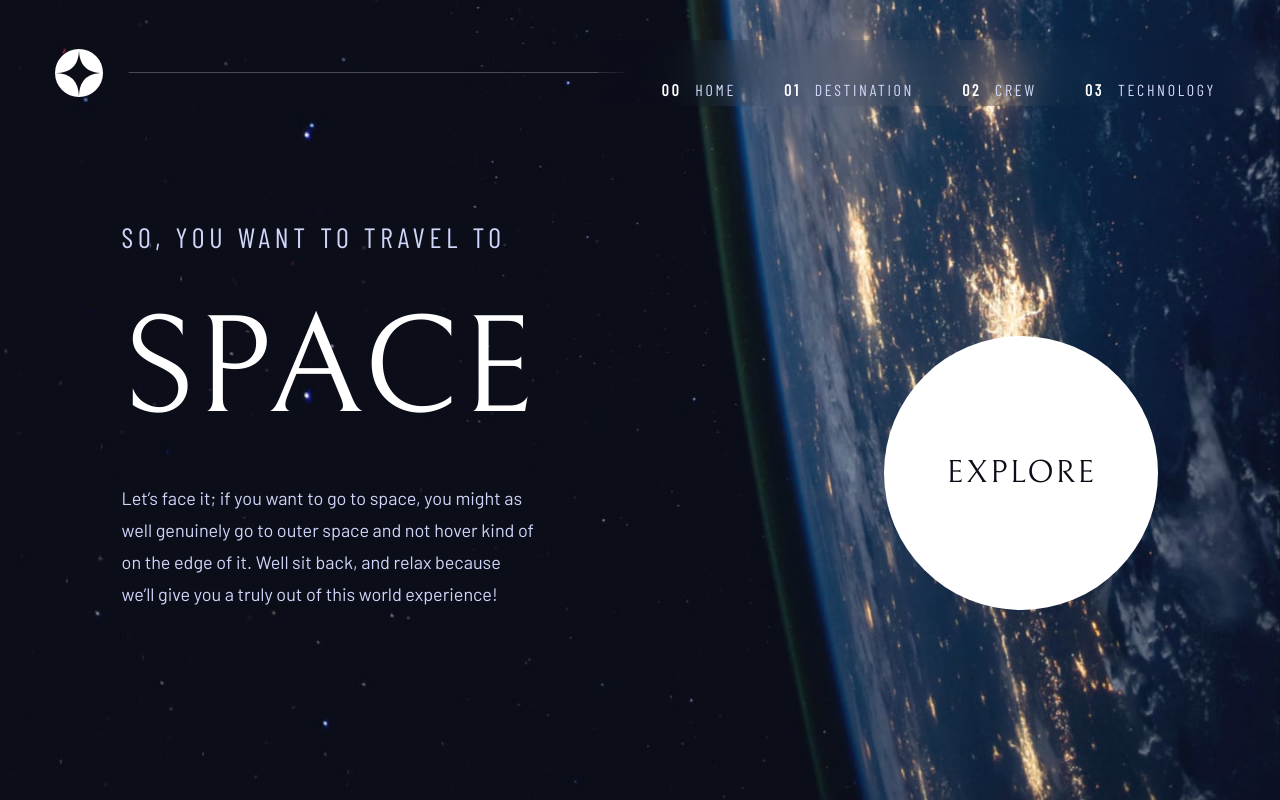
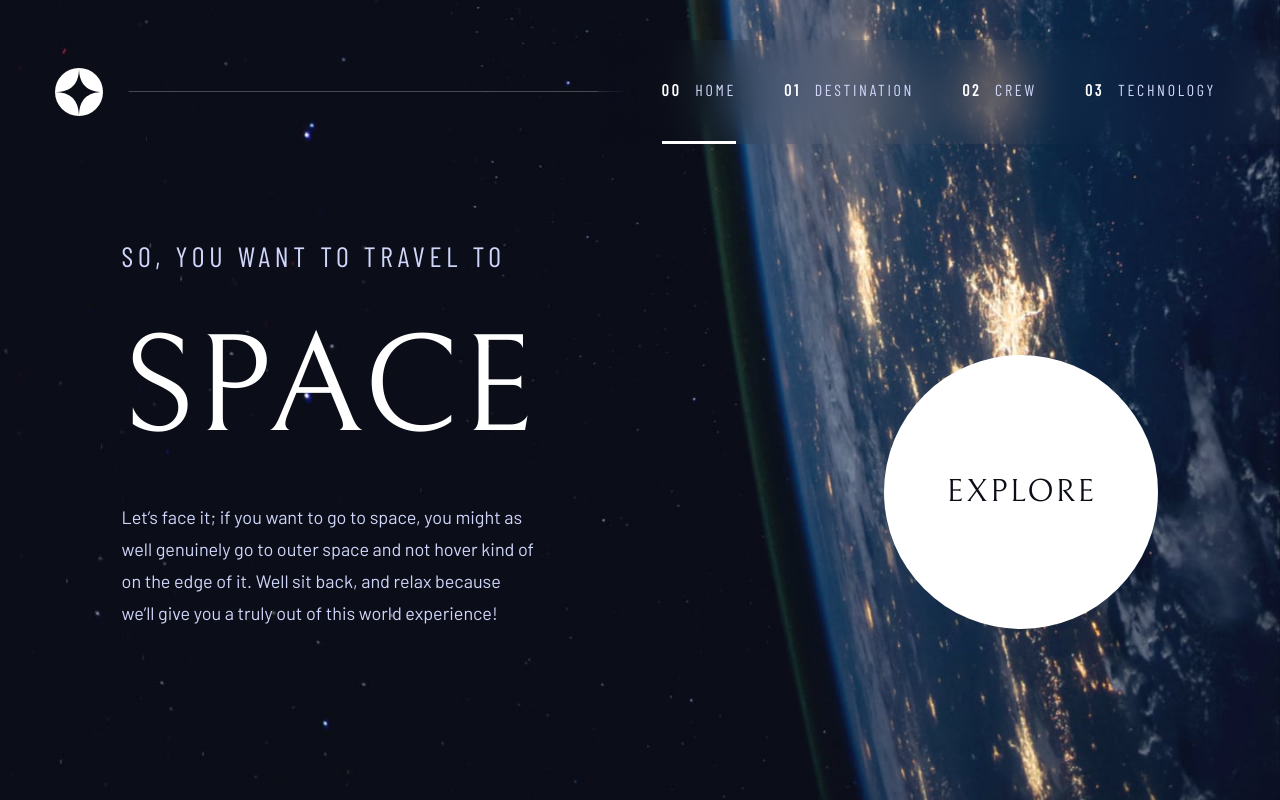
Before and after one commit to DeveloperMajd/Space-tourism, a React (Create React App) app: page / in a window 1280 px wide. Built offline with nearby package versions, Linux system fonts and the light colour scheme.

Commit message:
change homepage route

```diff
--- a/src/App.jsx
+++ b/src/App.jsx
@@ -7,7 +7,6 @@ import { Crew } from "./pages/Crew";
 import { Destination } from "./pages/Destination";
 import { Home } from "./pages/Home";
 import { Technology } from "./pages/Technology";
-import { DesignSystem } from "./pages/DesignSystem";
 import { Navbar } from "./components/Navbar";
 
 function App() {
@@ -26,7 +25,6 @@ function App() {
             path="/technology"
             element={<Technology data={data.technology} />}
           />
-          <Route path="/design-system" element={<DesignSystem />} />
         </Routes>
       </div>
     </BrowserRouter>
--- a/src/components/Navbar.jsx
+++ b/src/components/Navbar.jsx
@@ -15,19 +15,18 @@ export const Navbar = () => {
   return (
     <div className="navbar">
       <div className="logo">
-        <Link to="/Space-tourism" alt="home">
+        <Link to="/" alt="home">
           <img src={logoPath} alt="Logo" />
         </Link>
       </div>
       <div className="line hide-mobile hide-tablet"></div>
       <nav className={`nav-items ${isOpen ? "open" : ""}`}>
-        <NavLink className="nav-item" to="/Space-tourism" onClick={handleClose}>
+        <NavLink className="nav-item" to="/" onClick={handleClose}>
           <div className="is-flex is-centered">
             <span className="hide-tablet">00</span>
             <p>Home</p>
           </div>
-          {(pathname === "/Space-tourism" ||
-            pathname === "/Space-tourism/") && (
+          {pathname === "/" && (
             <motion.div className="underline" layoutId="underline" />
           )}
         </NavLink>
```
